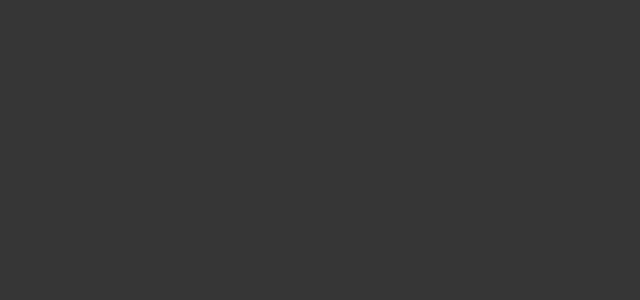
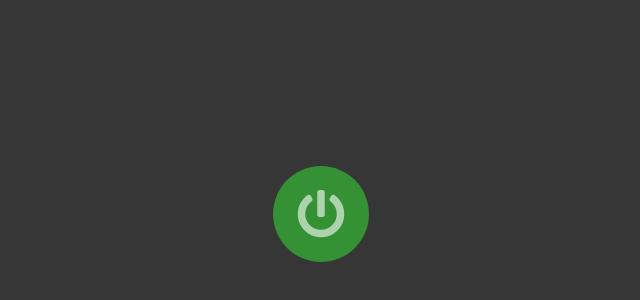
Before and after one commit to mwinata94/mwinata94.github.io, a React (Create React App) app in the folder react-app/: page / in a window 1280 px wide. Shown: the part 186-486 px from the top of the page, without its empty margins (319-959 px from the left). Built offline with nearby package versions, Linux system fonts and the light colour scheme.

Commit message:
remove interface and use onMouseEnter and onMouseLeave instead

```diff
--- a/react-app/src/App.tsx
+++ b/react-app/src/App.tsx
@@ -1,9 +1,21 @@
 import React from 'react';
 import 'bulma/css/bulma.css';
 import '@fortawesome/fontawesome-free/css/all.min.css';
+import { MainMenu } from './Menu/MainMenu';
 
 class App extends React.Component {
-  render = () => <div className='App hero is-fullheight is-dark' />;
+  render = () => (
+    <div
+      className='App hero is-fullheight is-dark'
+      style={{
+        display: 'flex',
+        alignItems: 'center',
+        justifyContent: 'center'
+      }}
+    >
+      <MainMenu show={true} />
+    </div>
+  );
 }
 
 export default App;
--- a/react-app/src/Menu/ICSSProperties.tsx
+++ /dev/null
@@ -1,3 +0,0 @@
-export interface ICSSProperties extends React.CSSProperties {
-  '&:hover'?: React.CSSProperties;
-}
--- a/react-app/src/Menu/MainMenu.tsx
+++ b/react-app/src/Menu/MainMenu.tsx
@@ -1,29 +1,35 @@
+import { IContext } from './Context';
 import { IMenu } from './IMenu';
 import { Menu } from './Menu';
-import { ICSSProperties } from './ICSSProperties';
+import { CSSProperties } from 'react';
 
 export class MainMenu extends Menu implements IMenu {
   getIconFaName = (): string => 'fa fa-power-off';
-  getContext(): import('./Context').IContext {
+  getContext(): IContext {
     throw new Error('Method not implemented.');
   }
-  getStyleActivate(): ICSSProperties {
+  getStyleActivate(): CSSProperties {
     throw new Error('Method not implemented.');
   }
-  getStyleDeactivate(): ICSSProperties {
+  getStyleDeactivate(): CSSProperties {
     throw new Error('Method not implemented.');
   }
-  getStyleShow(): ICSSProperties {
+  getStyleShow(): CSSProperties {
     return {
-      position: 'absolute',
-      top: '50%',
-      left: '50%',
-      '&:hover': {
-        transform: 'scale(1.2)'
-      }
+      borderRadius: '50%',
+      width: '2em',
+      height: '2em',
+      fontSize: '3em',
+      cursor: 'pointer',
+      display: 'flex',
+      alignItems: 'center',
+      justifyContent: 'center',
+      background: 'rgba(50, 205, 50, 0.6)',
+      color: 'rgba(255, 255, 255, 0.6)',
+      transition: 'background 0.3s, color 0.3s, transform 0.3s'
     };
   }
-  getStyleHide(): ICSSProperties {
+  getStyleHide(): CSSProperties {
     throw new Error('Method not implemented.');
   }
   onClick(): void {
--- a/react-app/src/Menu/Menu.tsx
+++ b/react-app/src/Menu/Menu.tsx
@@ -1,15 +1,32 @@
+import { IContext } from './Context';
 import React, { CSSProperties } from 'react';
 import { IMenu, IMenuProps, IMenuState } from './IMenu';
 
 export abstract class Menu extends React.Component<IMenuProps, IMenuState>
   implements IMenu {
   abstract getIconFaName(): string;
-  abstract getContext(): import('./Context').IContext;
+  abstract getContext(): IContext;
   abstract getStyleActivate(): CSSProperties;
   abstract getStyleDeactivate(): CSSProperties;
   abstract getStyleShow(): CSSProperties;
   abstract getStyleHide(): CSSProperties;
   abstract onClick(): void;
+
+  onMouseEnter = (_: any): void => {
+    let newStyle: CSSProperties = { ...this.state.style };
+    newStyle.background = 'rgba(50, 205, 50, 1.0)';
+    newStyle.color = 'rgba(255, 255, 255, 1.0)';
+    newStyle.transform = 'scale(1.2)';
+    this.setState({ style: newStyle });
+  };
+
+  onMouseLeave = (_: any): void => {
+    let newStyle: CSSProperties = { ...this.state.style };
+    newStyle.background = 'rgba(50, 205, 50, 0.6)';
+    newStyle.color = 'rgba(255, 255, 255, 0.6)';
+    newStyle.transform = 'scale(1.0)';
+    this.setState({ style: newStyle });
+  };
 
   activate = (): void => {
     this.setState({
@@ -42,7 +59,12 @@ export abstract class Menu extends React.Component<IMenuProps, IMenuState>
 
   render = () => (
     <>
-      <div className='btn' style={this.state.style}>
+      <div
+        className='btn'
+        style={this.state.style}
+        onMouseEnter={this.onMouseEnter}
+        onMouseLeave={this.onMouseLeave}
+      >
         <i className={this.getIconFaName()} />
       </div>
       {this.state.activate && this.getContext()}
```
Also changed, not shown: react-app/src/Menu/IMenu.tsx (+8 -7 lines).
